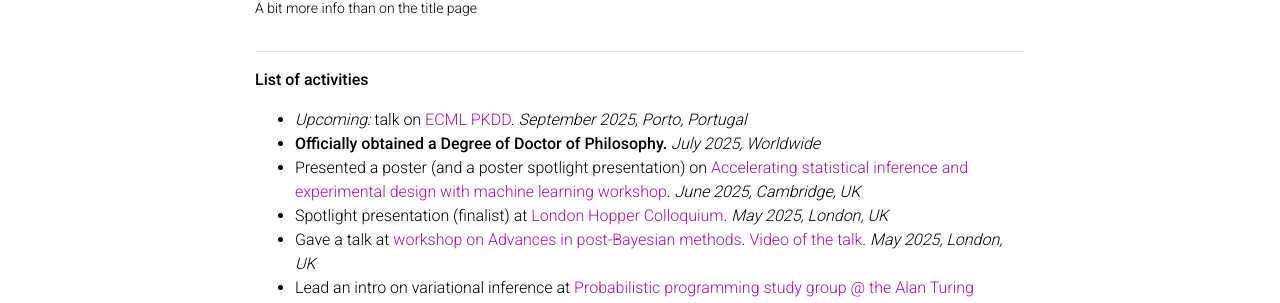
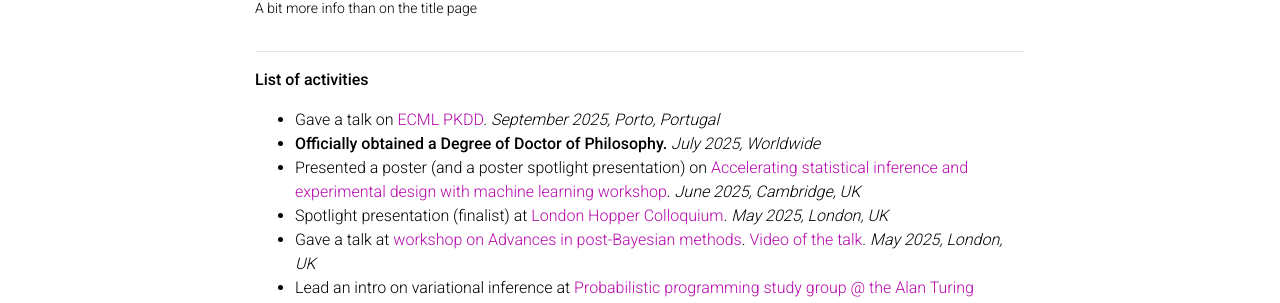
Before and after one commit to sheinkmana/sheinkmana.github.io, a Jekyll site: the page built from _pages/more.md, in a window 1280 px wide and 1351 px high. Shown: the part 163-466 px from the top of the window. Built offline with Jekyll 4.4.1, drawn with Linux system fonts in a browser that asks for light colours; comment, search, counter and statistics services are not loaded; a style sheet for code colours, icons or effects is not loaded.

Commit message:
Update activity status from upcoming to completed

```diff
--- a/_pages/more.md
+++ b/_pages/more.md
@@ -10,7 +10,7 @@
 ---
 
 **List of activities**
-- *Upcoming:* talk on [ECML PKDD](https://ecmlpkdd.org/2025/). *September 2025, Porto, Portugal*
+- Gave a talk on [ECML PKDD](https://ecmlpkdd.org/2025/). *September 2025, Porto, Portugal*
 - **Officially obtained a Degree of Doctor of Philosophy.** *July 2025, Worldwide*
 - Presented a poster (and a poster spotlight presentation) on [Accelerating statistical inference and experimental design with machine learning workshop](https://www.newton.ac.uk/event/rclw03/). *June 2025, Cambridge, UK*
 - Spotlight presentation (finalist) at [London Hopper Colloquium](https://www.ucl.ac.uk/computer-science/events/2025/may/london-hopper-colloquium-2025). *May 2025, London, UK*
```
